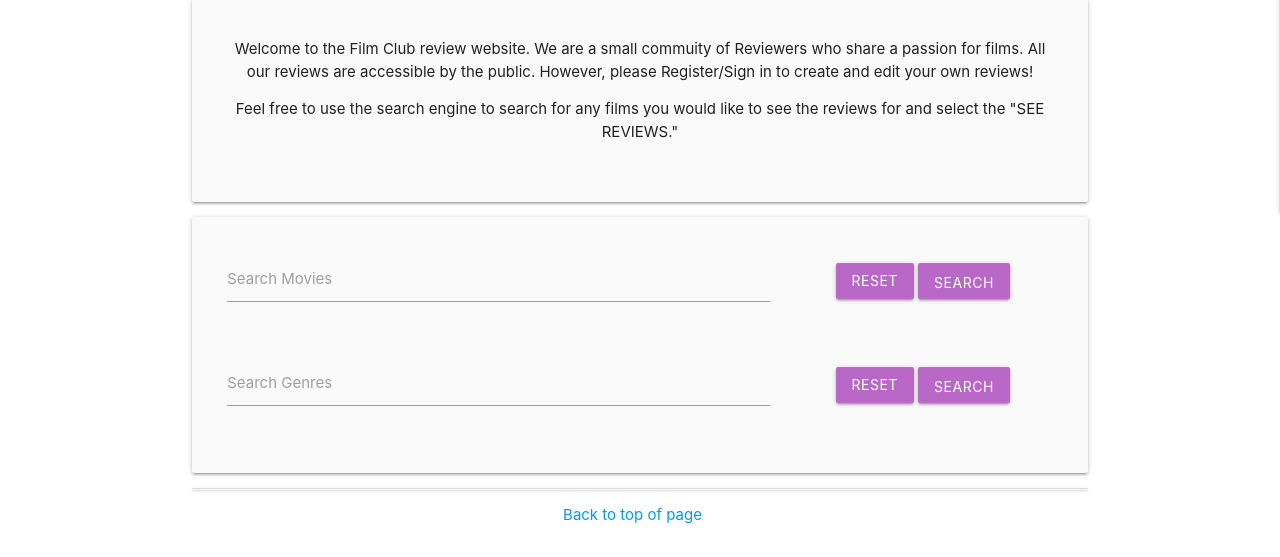
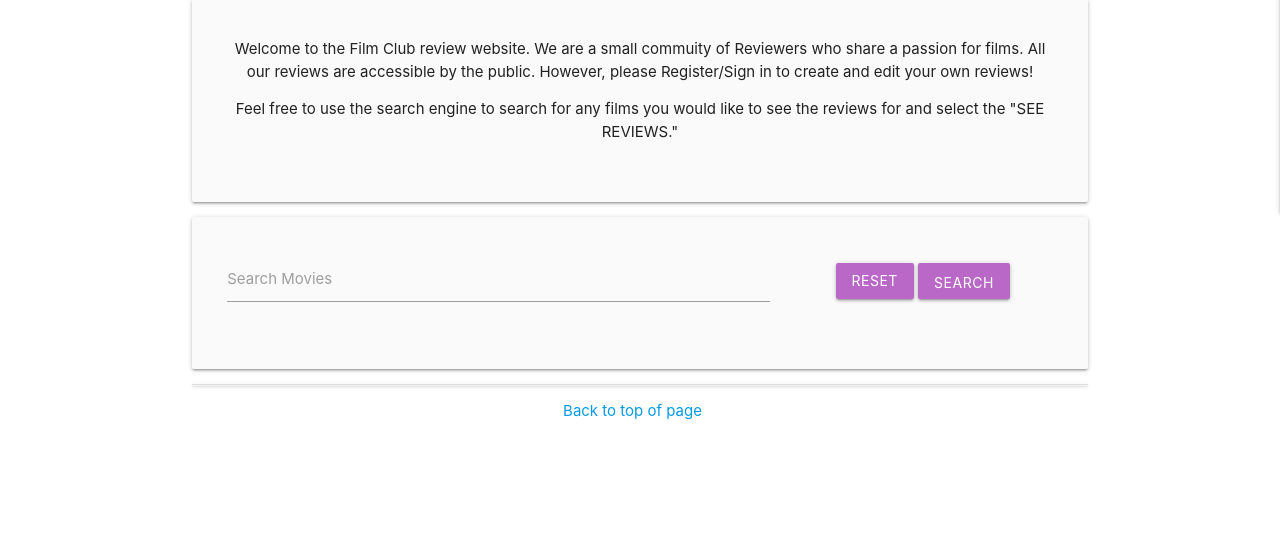
Before and after one commit to callumhearne/movie_club, a Flask app: page / in a window 1280 px wide. Shown: the part 647-1204 px from the top of the page. After the commit the page ends 1067 px from the top, so only its background shows below. Run offline with Flask 2, Linux system fonts and the light colour scheme; data that the repository does not hold is empty; parts of the project's set-up code (start-up, migrations or seed data) failed here and were passed over; some libraries are stand-ins or nearby versions.

Commit message:
last minute changes before i am submitting the project

```diff
--- a/templates/reviews.html
+++ b/templates/reviews.html
@@ -41,22 +41,6 @@
                 </div>
             </div>
         </form>
-        <form action="{{ url_for('search') }}" method="post" class="col s12">
-            <div class="row valign-wrapper center-align">
-                <div class="input-field col s12 m8">
-                    <i class=" light-blue-text text-darken-4"></i>
-                    <input type="text" name="query" id="query_genre" class="validate" required>
-                    <label for="query">Search Genres</label>
-                </div>
-                <div class="col s12 m4">
-                    <!-- reset and search buttons -->
-                    <a href="{{ url_for('get_reviews') }}" class="waves-effect purple lighten-2 btn text-shadow reset">Reset</a>
-                    <button type="submit" class="waves-effect purple lighten-2 btn text-shadow reset">
-                        <i class=""></i> Search
-                    </button>
-                </div>
-            </div>
-        </form>
     </div>
     <ul class="collapsible">
         {% for movie in movies %}
```
